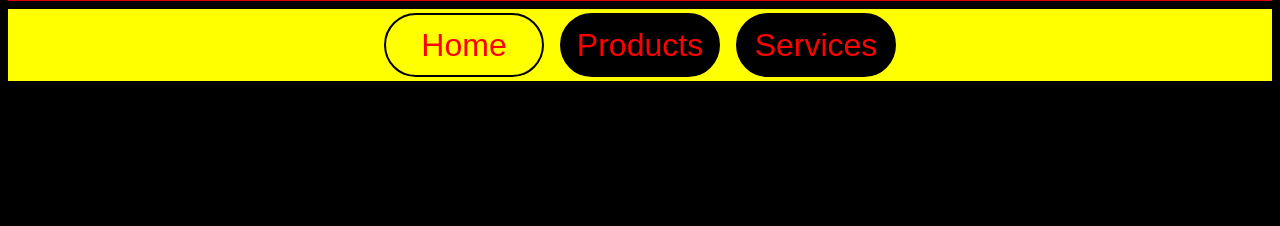
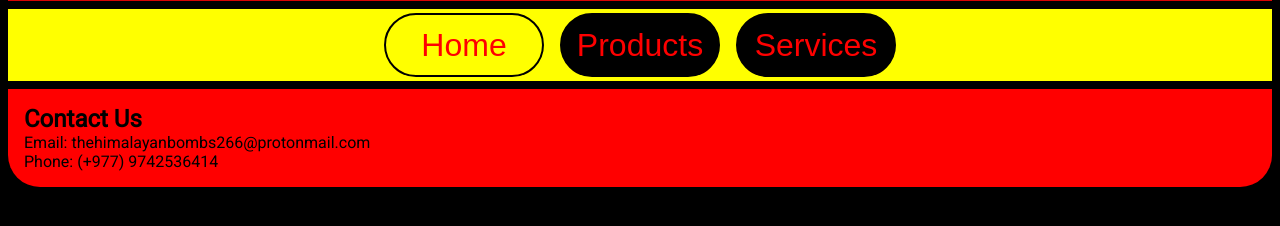
Before and after one commit to darkwood23/Hydrogen-bomb, a website built with webpack: page dist/index.html in a window 1280 px wide. Shown: the part 180-406 px from the top of the page. Built offline with nearby package versions, Linux system fonts and the light colour scheme.

Commit message:
Making the footer

```diff
--- /dev/null
+++ b/src/footer.js
@@ -0,0 +1,19 @@
+function displayFooter(contentHolder) {
+    const contact = document.createElement("h2")
+    const email = document.createElement("p")
+    const phoneNo = document.createElement("p")
+
+    contact.classList.add("contact")
+    email.classList.add("email")
+    phoneNo.classList.add("phone-no")
+
+    contact.textContent = "Contact Us"
+    email.textContent = "Email: thehimalayanbombs266@protonmail.com"
+    phoneNo.textContent = "Phone: (+977) 9742536414"
+
+    contentHolder.appendChild(contact)
+    contentHolder.appendChild(email)
+    contentHolder.appendChild(phoneNo)
+}
+
+export { displayFooter }
--- a/src/index.js
+++ b/src/index.js
@@ -1,22 +1,27 @@
 import './style.css'
 import { displayHead } from './head'
 import { displayTabs } from './tabs'
+import { displayFooter } from './footer'
 
 const everyting = document.getElementById("everything")
 const head = document.createElement("div")
 const tabs = document.createElement("div")
 const body = document.createElement("div")
+const footer = document.createElement("div")
 const mainBody = document.createElement("div")
 
 head.id = "head"
 body.id = "body"
 mainBody.id = "main-body"
 tabs.id = "tabs"
+footer.id = "footer"
 
 body.appendChild(mainBody)
 displayHead(head)
 displayTabs(tabs)
+displayFooter(footer)
 
 everyting.appendChild(head)
 everyting.appendChild(tabs)
 everyting.appendChild(body)
+everyting.appendChild(footer)
--- a/src/style.css
+++ b/src/style.css
@@ -61,3 +61,11 @@ body {
 .yellow {
     background-color: yellow;
 }
+
+#footer {
+    background-color: red;
+    margin: 0.5rem;
+    border-bottom-left-radius: 2rem;
+    border-bottom-right-radius: 2rem;
+    padding: 1rem;
+}
```
Also changed, not shown: dist/main.js.
